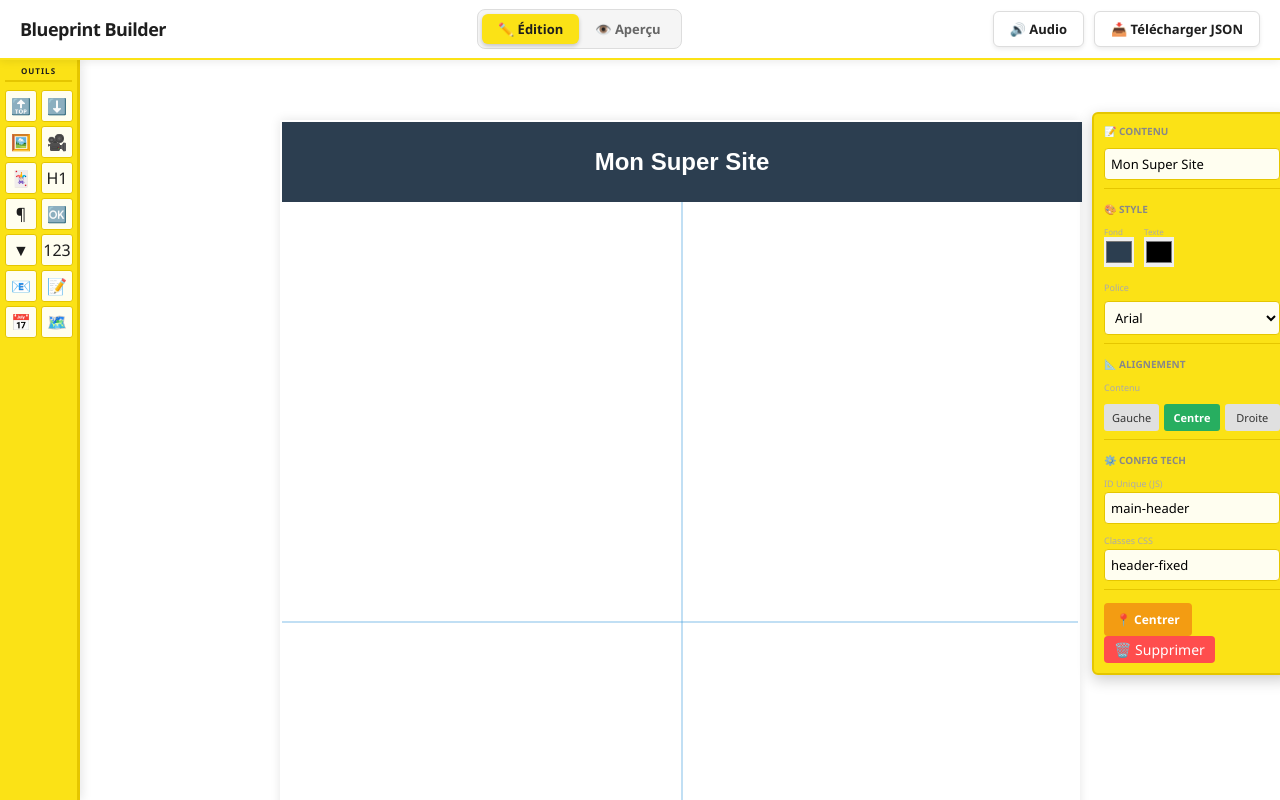
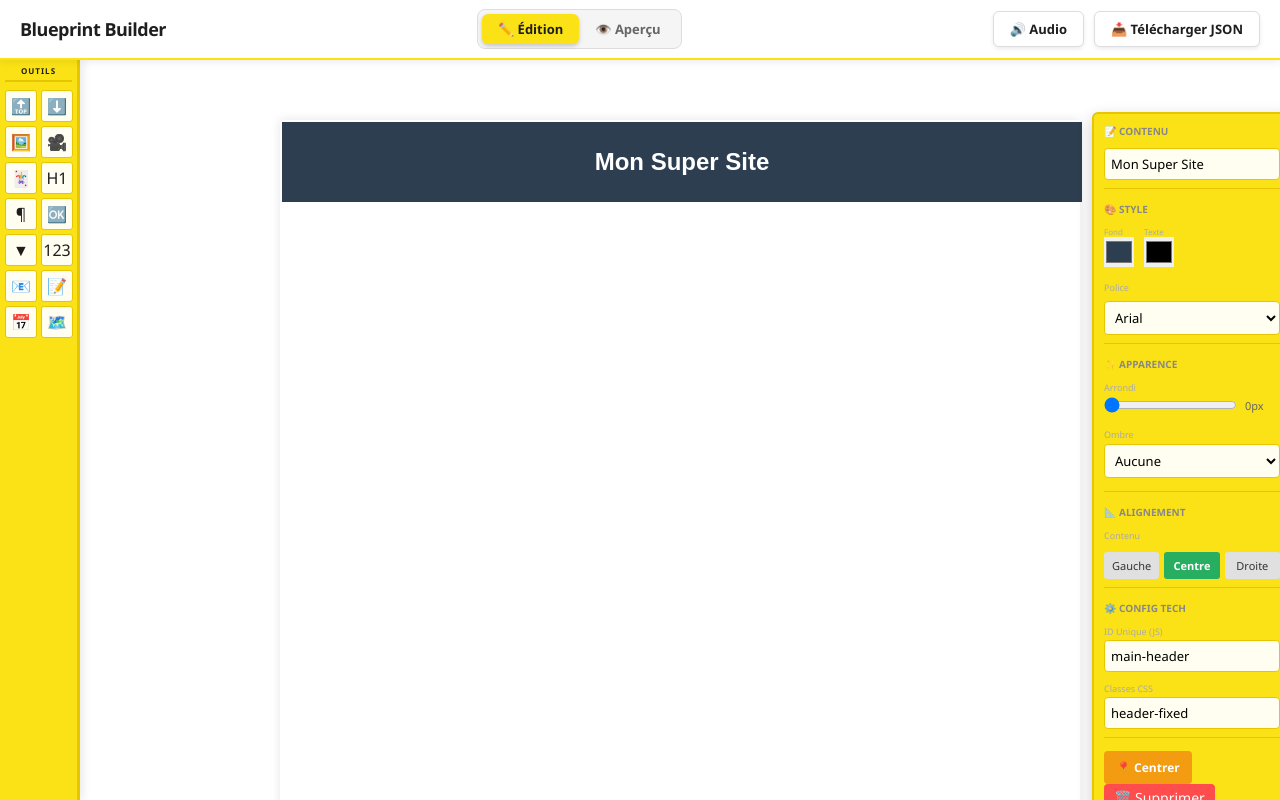
Before and after one commit to ThoomassC/blueprint, a React (Vite) app: page / in a window 1280 px wide. Both pictures are taken after a click on the button "Mon Super Site". Built offline with nearby package versions, Linux system fonts and the light colour scheme.

Commit message:
Ajout de l'ombre et du radius

```diff
--- a/src/components/Editor/Canvas.tsx
+++ b/src/components/Editor/Canvas.tsx
@@ -7,9 +7,6 @@ export const Canvas = () => {
   const elements = useEditorStore((state) => state.elements);
   const selectElement = useEditorStore((state) => state.selectElement);
   const selectedId = useEditorStore((state) => state.selectedId);
-
-  // --- CHANGEMENT ICI : On connecte la couleur au Store ---
-  // Au lieu de useState, on récupère la valeur et la fonction depuis le store
   const backgroundColor = useEditorStore(
     (state) => state.canvasBackgroundColor
   );
@@ -17,8 +14,6 @@ export const Canvas = () => {
     (state) => state.setCanvasBackgroundColor
   );
 
-  // --- Gestion de la palette (Position + Visibilité) ---
-  // Ces états restent ici car c'est juste de l'interface (UI), pas des données à sauvegarder
   const [showPalette, setShowPalette] = useState(false);
   const [palettePosition, setPalettePosition] = useState({ x: 820, y: 50 });
   const [isDraggingPalette, setIsDraggingPalette] = useState(false);
@@ -28,20 +23,11 @@ export const Canvas = () => {
     id: 'canvas-drop-zone',
   });
 
-  // Gestion du clic sur le fond
   const handleBackgroundClick = () => {
     selectElement(null);
     setShowPalette(true);
   };
 
-  // Fermer la palette si on sélectionne un autre élément
-  useEffect(() => {
-    if (selectedId) {
-      setShowPalette(false);
-    }
-  }, [selectedId]);
-
-  // --- LOGIQUE DE DÉPLACEMENT DE LA PALETTE ---
   const handleMouseDownPalette = (e: React.MouseEvent) => {
     e.stopPropagation();
     setIsDraggingPalette(true);
@@ -75,8 +61,6 @@ export const Canvas = () => {
 
   const canvasWidth = 800;
   const canvasHeight = 1000;
-  const centerXPosition = canvasWidth / 2;
-  const centerYPosition = canvasHeight / 2;
 
   return (
     <div
@@ -89,7 +73,6 @@ export const Canvas = () => {
         overflow: 'hidden',
       }}
     >
-      {/* --- LE CANVAS (FEUILLE) --- */}
       <div
         ref={setNodeRef}
         className={`page-sheet ${isOver ? 'highlight' : ''}`}
@@ -99,46 +82,13 @@ export const Canvas = () => {
         }}
         style={{
           position: 'relative',
-          backgroundColor: backgroundColor, // Utilise maintenant la couleur du store
+          backgroundColor: backgroundColor,
           width: canvasWidth,
           height: canvasHeight,
           boxShadow: '0 0 10px rgba(0,0,0,0.1)',
           margin: '20px',
         }}
       >
-        {selectedId && (
-          <>
-            <div
-              style={{
-                position: 'absolute',
-                left: centerXPosition - 1,
-                top: 0,
-                width: '2px',
-                height: '100%',
-                backgroundColor: '#3498db',
-                opacity: 0.3,
-                pointerEvents: 'none',
-                zIndex: 50,
-                borderLeft: '1px dashed #3498db',
-              }}
-            />
-            <div
-              style={{
-                position: 'absolute',
-                left: 0,
-                top: centerYPosition - 1,
-                width: '100%',
-                height: '2px',
-                backgroundColor: '#3498db',
-                opacity: 0.3,
-                pointerEvents: 'none',
-                zIndex: 50,
-                borderTop: '1px dashed #3498db',
-              }}
-            />
-          </>
-        )}
-
         {elements.length === 0 && (
           <div className="empty-state">Glissez un élément n'importe où ici</div>
         )}
@@ -148,8 +98,7 @@ export const Canvas = () => {
         ))}
       </div>
 
-      {/* --- PALETTE DE COULEUR FLOTTANTE --- */}
-      {showPalette && (
+      {showPalette && !selectedId && (
         <div
           onMouseDown={handleMouseDownPalette}
           onClick={(e) => e.stopPropagation()}
@@ -231,8 +180,8 @@ export const Canvas = () => {
               >
                 <input
                   type="color"
-                  value={backgroundColor} // Lié au store
-                  onChange={(e) => setBackgroundColor(e.target.value)} // Met à jour le store
+                  value={backgroundColor}
+                  onChange={(e) => setBackgroundColor(e.target.value)}
                   style={{
                     position: 'absolute',
                     top: '-50%',
--- a/src/components/Editor/DraggableCanvasElement.tsx
+++ b/src/components/Editor/DraggableCanvasElement.tsx
@@ -8,7 +8,6 @@ interface Props {
   element: EditorElement;
 }
 
-// Configuration des fonctionnalités par type de composant
 const TOOLBAR_CONFIG: Record<
   string,
   {
@@ -17,6 +16,9 @@ const TOOLBAR_CONFIG: Record<
     showColors: boolean;
     showFont: boolean;
     showTechConfig: boolean;
+    showRadius: boolean;
+    showShadow: boolean;
+    showAlignment: boolean;
     customFields?: string[];
   }
 > = {
@@ -26,6 +28,9 @@ const TOOLBAR_CONFIG: Record<
     showColors: true,
     showFont: true,
     showTechConfig: true,
+    showRadius: true,
+    showShadow: true,
+    showAlignment: true,
   },
   heading: {
     showContent: true,
@@ -33,6 +38,9 @@ const TOOLBAR_CONFIG: Record<
     showColors: true,
     showFont: true,
     showTechConfig: true,
+    showRadius: false,
+    showShadow: false,
+    showAlignment: true,
   },
   button: {
     showContent: true,
@@ -40,6 +48,9 @@ const TOOLBAR_CONFIG: Record<
     showColors: true,
     showFont: true,
     showTechConfig: true,
+    showRadius: true,
+    showShadow: true,
+    showAlignment: true,
   },
   input: {
     showContent: true,
@@ -47,6 +58,9 @@ const TOOLBAR_CONFIG: Record<
     showColors: true,
     showFont: true,
     showTechConfig: true,
+    showRadius: true,
+    showShadow: true,
+    showAlignment: true,
   },
   textarea: {
     showContent: true,
@@ -54,6 +68,9 @@ const TOOLBAR_CONFIG: Record<
     showColors: true,
     showFont: true,
     showTechConfig: true,
+    showRadius: true,
+    showShadow: false,
+    showAlignment: true,
   },
   image: {
     showContent: false,
@@ -61,6 +78,9 @@ const TOOLBAR_CONFIG: Record<
     showColors: false,
     showFont: false,
     showTechConfig: true,
+    showRadius: true,
+    showShadow: true,
+    showAlignment: false,
     customFields: ['url'],
   },
   video: {
@@ -69,6 +89,9 @@ const TOOLBAR_CONFIG: Record<
     showColors: false,
     showFont: false,
     showTechConfig: true,
+    showRadius: true,
+    showShadow: true,
+    showAlignment: false,
     customFields: ['url'],
   },
   card: {
@@ -77,6 +100,9 @@ const TOOLBAR_CONFIG: Record<
     showColors: true,
     showFont: true,
     showTechConfig: true,
+    showRadius: true,
+    showShadow: true,
+    showAlignment: true,
     customFields: ['card'],
   },
   select: {
@@ -85,6 +111,9 @@ const TOOLBAR_CONFIG: Record<
     showColors: true,
     showFont: true,
     showTechConfig: true,
+    showRadius: true,
+    showShadow: false,
+    showAlignment: false,
     customFields: ['options'],
   },
   carousel: {
@@ -93,6 +122,9 @@ const TOOLBAR_CONFIG: Record<
     showColors: true,
     showFont: false,
     showTechConfig: true,
+    showRadius: true,
+    showShadow: true,
+    showAlignment: false,
     customFields: ['slides'],
   },
   map: {
@@ -101,6 +133,9 @@ const TOOLBAR_CONFIG: Record<
     showColors: false,
     showFont: false,
     showTechConfig: true,
+    showRadius: true,
+    showShadow: true,
+    showAlignment: false,
     customFields: ['location'],
   },
 };
@@ -110,7 +145,7 @@ export const DraggableCanvasElement = ({ element }: Props) => {
   const selectedId = useEditorStore((state) => state.selectedId);
   const updateElement = useEditorStore((state) => state.updateElement);
   const removeElement = useEditorStore((state) => state.removeElement);
-  // Correction : Utilisation du bon nom de fonction du store
+
   const centerElementOnCanvas = useEditorStore(
     (state) => state.centerElementOnCanvas
   );
@@ -500,7 +535,6 @@ export const DraggableCanvasElement = ({ element }: Props) => {
         onPointerDown={(e) => e.stopPropagation()}
       >
         <div className="toolbar-content">
-          {/* Section Contenu */}
           {(config.showContent || config.customFields) && (
             <div className="toolbar-section">
               <label
@@ -530,7 +564,6 @@ export const DraggableCanvasElement = ({ element }: Props) => {
             </div>
           )}
 
-          {/* Section Style */}
           {config.showStyle && (
             <div className="toolbar-section">
               <label
@@ -627,7 +660,93 @@ export const DraggableCanvasElement = ({ element }: Props) => {
             </div>
           )}
 
-          {/* Section Alignement */}
+          {(config.showRadius || config.showShadow) && (
+            <div className="toolbar-section">
+              <label
+                style={{
+                  fontSize: '10px',
+                  fontWeight: 'bold',
+                  color: '#888',
+                  marginBottom: '5px',
+                  display: 'block',
+                }}
+              >
+                ✨ APPARENCE
+              </label>
+
+              {config.showRadius && (
+                <div style={{ marginBottom: '10px' }}>
+                  <label
+                    style={{
+                      fontSize: '9px',
+                      color: '#aaa',
+                      display: 'block',
+                      marginBottom: '3px',
+                    }}
+                  >
+                    Arrondi
+                  </label>
+                  <div
+                    style={{
+                      display: 'flex',
+                      alignItems: 'center',
+                      gap: '8px',
+                    }}
+                  >
+                    <input
+                      type="range"
+                      min="0"
+                      max="20"
+                      value={parseInt(element.style?.borderRadius || '0')}
+                      onChange={(e) =>
+                        updateStyle('borderRadius', `${e.target.value}px`)
+                      }
+                      style={{ flex: 1 }}
+                    />
+                    <span
+                      style={{
+                        fontSize: '11px',
+                        color: '#666',
+                        minWidth: '35px',
+                      }}
+                    >
+                      {element.style?.borderRadius || '0px'}
+                    </span>
+                  </div>
+                </div>
+              )}
+
+              {config.showShadow && (
+                <div style={{ marginBottom: '5px' }}>
+                  <label
+                    style={{
+                      fontSize: '9px',
+                      color: '#aaa',
+                      display: 'block',
+                      marginBottom: '3px',
+                    }}
+                  >
+                    Ombre
+                  </label>
+                  <select
+                    className="toolbar-input"
+                    value={element.style?.boxShadow || 'none'}
+                    onChange={(e) => updateStyle('boxShadow', e.target.value)}
+                  >
+                    <option value="none">Aucune</option>
+                    <option value="0 2px 4px rgba(0,0,0,0.1)">Légère</option>
+                    <option value="0 4px 8px rgba(0,0,0,0.2)">Moyenne</option>
+                    <option value="0 8px 16px rgba(0,0,0,0.3)">Forte</option>
+                    <option value="0 12px 24px rgba(0,0,0,0.4)">
+                      Très forte
+                    </option>
+                  </select>
+                </div>
+              )}
+            </div>
+          )}
+
+          {config.showAlignment && (
             <div className="toolbar-section">
               <label
                 style={{
@@ -659,8 +778,11 @@ export const DraggableCanvasElement = ({ element }: Props) => {
                     padding: '6px',
                     fontSize: '11px',
                     backgroundColor:
-                    element.style?.textAlign === 'left' ? '#27ae60' : '#e0e0e0',
-                  color: element.style?.textAlign === 'left' ? 'white' : '#333',
+                      element.style?.textAlign === 'left'
+                        ? '#27ae60'
+                        : '#e0e0e0',
+                    color:
+                      element.style?.textAlign === 'left' ? 'white' : '#333',
                     border: 'none',
                     borderRadius: '3px',
                     cursor: 'pointer',
@@ -721,8 +843,8 @@ export const DraggableCanvasElement = ({ element }: Props) => {
                 </button>
               </div>
             </div>
+          )}
 
-          {/* Section Config Technique */}
           {config.showTechConfig && (
             <div className="toolbar-section">
               <label
@@ -793,7 +915,6 @@ export const DraggableCanvasElement = ({ element }: Props) => {
             </div>
           )}
 
-          {/* Actions */}
           <div className="toolbar-actions">
             <button
               onClick={() => centerElementOnCanvas(element.id)}
--- a/src/components/Editor/RenderNode.tsx
+++ b/src/components/Editor/RenderNode.tsx
@@ -48,6 +48,9 @@ export const RenderNode = ({ element }: { element: EditorElement }) => {
     justifyContent: element.style
       ?.justifyContent as React.CSSProperties['justifyContent'],
     textAlign: element.style?.textAlign as React.CSSProperties['textAlign'],
+    borderRadius: element.style
+      ?.borderRadius as React.CSSProperties['borderRadius'],
+    boxShadow: element.style?.boxShadow as React.CSSProperties['boxShadow'],
   };
 
   const interactionStyle = {
--- a/src/services/audioDescription.ts
+++ b/src/services/audioDescription.ts
@@ -1,4 +1,4 @@
-import type { ElementType, EditorElement } from "../types/editor";
+import type { ElementType, EditorElement } from '../types/editor';
 
 class AudioDescriptionService {
   private synth: SpeechSynthesis;
@@ -10,35 +10,39 @@ class AudioDescriptionService {
 
   private getElementName(type: ElementType): string {
     const names: Record<ElementType, string> = {
-      text: "texte",
-      button: "bouton",
-      image: "image",
-      video: "vidéo",
-      header: "en-tête",
-      footer: "pied de page",
-      card: "carte",
-      carousel: "carrousel",
-      select: "menu déroulant",
-      "input-number": "champ numérique",
-      "input-email": "champ email",
-      "input-text": "champ texte",
-      "input-form": "formulaire",
-      calendar: "calendrier",
-      title: "titre",
+      text: 'texte',
+      button: 'bouton',
+      image: 'image',
+      video: 'vidéo',
+      header: 'en-tête',
+      footer: 'pied de page',
+      card: 'carte',
+      carousel: 'carrousel',
+      select: 'menu déroulant',
+      'input-number': 'champ numérique',
+      'input-email': 'champ email',
+      'input-text': 'champ texte',
+      'input-form': 'formulaire',
+      calendar: 'calendrier',
+      title: 'titre',
+      map: 'carte',
+      textarea: 'zone de texte',
+      heading: 'en-tête',
+      input: 'champ de saisie',
     };
     return names[type] || type;
   }
 
-  private speak(text: string, priority: "high" | "low" = "low") {
+  private speak(text: string, priority: 'high' | 'low' = 'low') {
     if (!this.enabled) return;
 
     // Annuler les annonces précédentes si priorité haute
-    if (priority === "high") {
+    if (priority === 'high') {
       this.synth.cancel();
     }
 
     const utterance = new SpeechSynthesisUtterance(text);
-    utterance.lang = "fr-FR";
+    utterance.lang = 'fr-FR';
     utterance.rate = 1.2;
     utterance.pitch = 1;
     utterance.volume = 1;
@@ -48,11 +52,11 @@ class AudioDescriptionService {
 
   enable() {
     this.enabled = true;
-    this.speak("Audio description activée", "high");
+    this.speak('Audio description activée', 'high');
   }
 
   disable() {
-    this.speak("Audio description désactivée", "high");
+    this.speak('Audio description désactivée', 'high');
     this.enabled = false;
   }
 
@@ -86,7 +90,7 @@ class AudioDescriptionService {
 
   announceElementSelected(element: EditorElement | null) {
     if (!element) {
-      this.speak("Aucun élément sélectionné");
+      this.speak('Aucun élément sélectionné');
       return;
     }
     const name = this.getElementName(element.type);
@@ -108,20 +112,20 @@ class AudioDescriptionService {
   announceContentChanged(type: ElementType, content: string) {
     const name = this.getElementName(type);
     const truncated =
-      content.length > 50 ? content.slice(0, 50) + "..." : content;
+      content.length > 50 ? content.slice(0, 50) + '...' : content;
     this.speak(`Contenu de ${name} modifié : ${truncated}`);
   }
 
   announceStyleChanged(property: string, value: string) {
     const propertyNames: Record<string, string> = {
-      backgroundColor: "couleur de fond",
-      color: "couleur du texte",
-      fontSize: "taille de police",
-      fontFamily: "police de caractères",
-      width: "largeur",
-      height: "hauteur",
-      padding: "espacement interne",
-      borderRadius: "arrondi des coins",
+      backgroundColor: 'couleur de fond',
+      color: 'couleur du texte',
+      fontSize: 'taille de police',
+      fontFamily: 'police de caractères',
+      width: 'largeur',
+      height: 'hauteur',
+      padding: 'espacement interne',
+      borderRadius: 'arrondi des coins',
     };
     const propertyName = propertyNames[property] || property;
     this.speak(`${propertyName} modifié : ${value}`);
@@ -129,16 +133,16 @@ class AudioDescriptionService {
 
   announceAttributeChanged(attribute: string, value: string) {
     const attributeNames: Record<string, string> = {
-      htmlId: "identifiant HTML",
-      className: "classes CSS",
+      htmlId: 'identifiant HTML',
+      className: 'classes CSS',
     };
     const attributeName = attributeNames[attribute] || attribute;
-    this.speak(`${attributeName} modifié : ${value || "vide"}`);
+    this.speak(`${attributeName} modifié : ${value || 'vide'}`);
   }
 
   announceModeChanged(isPreview: boolean) {
-    const mode = isPreview ? "aperçu" : "édition";
-    this.speak(`Mode ${mode} activé`, "high");
+    const mode = isPreview ? 'aperçu' : 'édition';
+    this.speak(`Mode ${mode} activé`, 'high');
   }
 
   // Annonces pour les formulaires
@@ -159,24 +163,24 @@ class AudioDescriptionService {
 
   // Annonces pour les options de select
   announceOptionAdded() {
-    this.speak("Option ajoutée au menu");
+    this.speak('Option ajoutée au menu');
   }
 
   announceOptionRemoved() {
-    this.speak("Option supprimée du menu");
+    this.speak('Option supprimée du menu');
   }
 
   // Annonces générales
   announceExport() {
-    this.speak("Export du projet en JSON", "high");
+    this.speak('Export du projet en JSON', 'high');
   }
 
   announceError(message: string) {
-    this.speak(`Erreur : ${message}`, "high");
+    this.speak(`Erreur : ${message}`, 'high');
   }
 
   announceSuccess(message: string) {
-    this.speak(message, "high");
+    this.speak(message, 'high');
   }
 }
 
--- a/src/store/useEditorStore.ts
+++ b/src/store/useEditorStore.ts
@@ -77,25 +77,10 @@ export const useEditorStore = create<EditorState>((set, get) => ({
   selectedId: null,
   isPreviewMode: false,
   canvasDimensions: { width: 800, height: 1000 },
-
-  // 3. AJOUT: Initialisation de la couleur par défaut
   canvasBackgroundColor: '#ffffff',
 
-  // 4. AJOUT: Implémentation du setter
   setCanvasBackgroundColor: (color) => {
     set({ canvasBackgroundColor: color });
-    // Optionnel : ajouter une annonce audio
-    // audioDescription.speak(`Couleur de fond changée`, "low");
-  },
-
-  // 3. AJOUT: Initialisation de la couleur par défaut
-  canvasBackgroundColor: '#ffffff',
-
-  // 4. AJOUT: Implémentation du setter
-  setCanvasBackgroundColor: (color) => {
-    set({ canvasBackgroundColor: color });
-    // Optionnel : ajouter une annonce audio
-    // audioDescription.speak(`Couleur de fond changée`, "low");
   },
 
   centerElementOnCanvas: (id) => {
```
Also changed, not shown: src/App.tsx (+34 -34 lines). Lines whose indentation alone changed are shown as unchanged.
